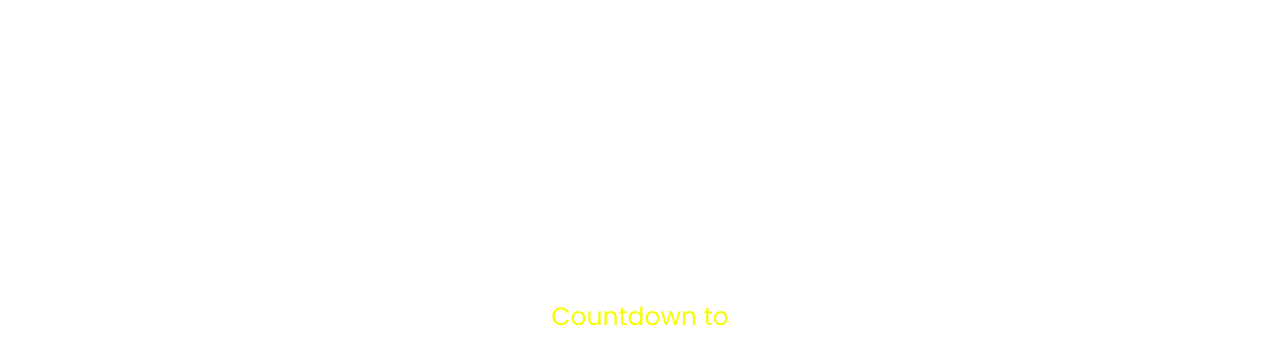
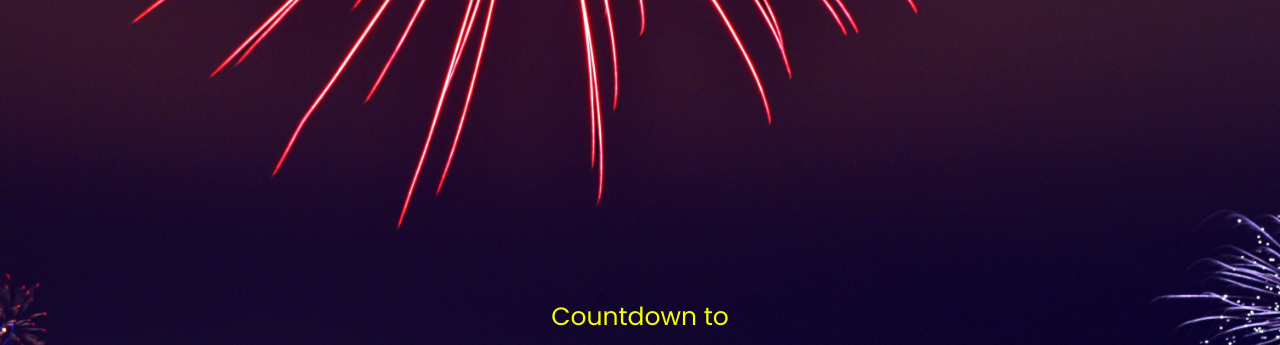
Before and after one commit to premkumar-110/new-year-countdown, a plain HTML site: page index.html in a window 1280 px wide. Shown: the top 345 px of the page. Drawn offline with Linux system fonts and the light colour scheme; a web font is replaced by a local one.

Commit message:
Update style.css

```diff
--- a/style.css
+++ b/style.css
@@ -11,7 +11,7 @@ body{
     align-items: center;
     text-align: center;
     justify-content: center;
-    background-image: url('/background.jpeg');
+    background-image: url('/background.jpg');
     color: rgb(246, 255, 0);
     background-size: cover;
     background-position: center;
```
